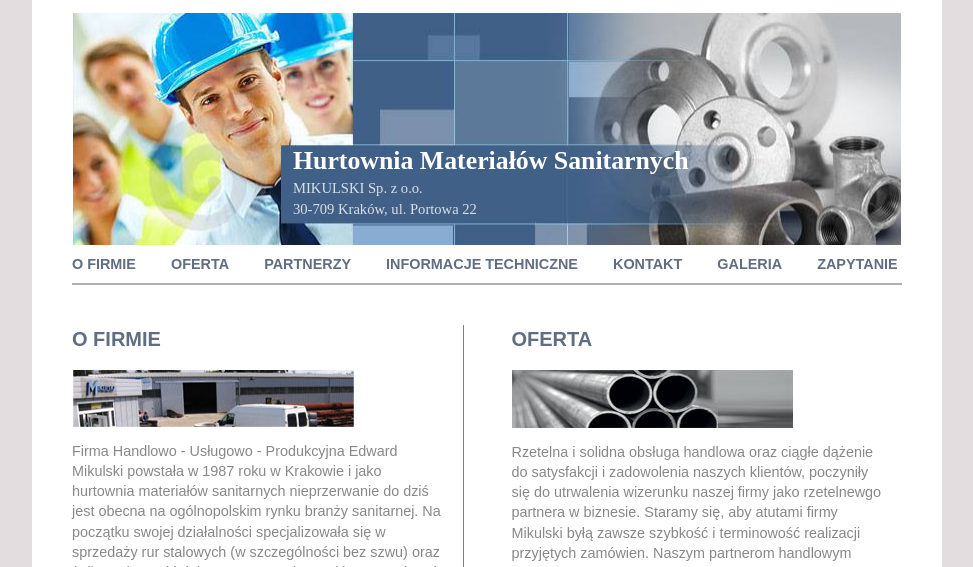
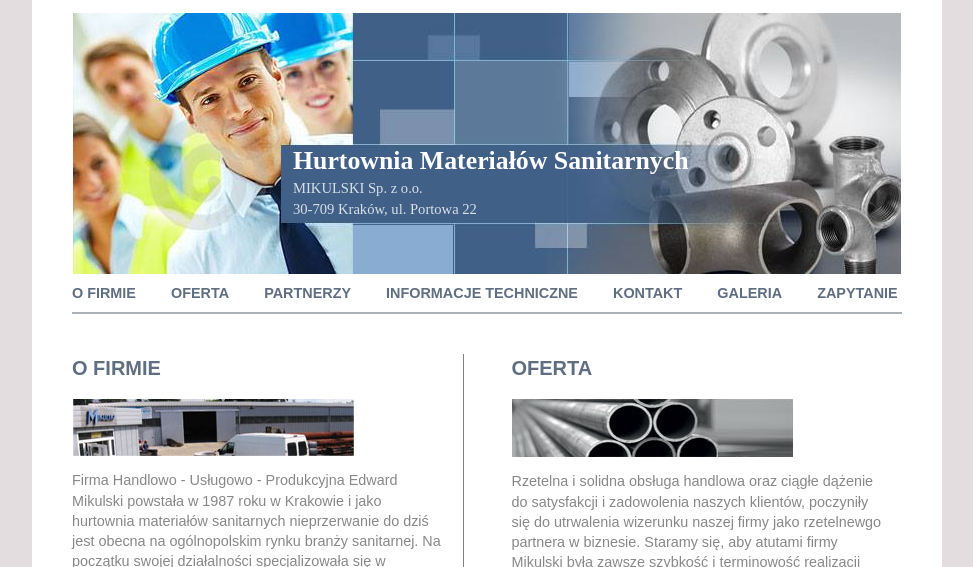
Before and after one commit to adhed/WWSIS-HTML5-Page, a plain HTML site: page index.html in a window 1280 px wide. Shown: the part 233-800 px from the top of the page, without its empty margins (153-1126 px from the left). Drawn offline with Linux system fonts and the light colour scheme.

Commit message:
fix height

```diff
--- a/css/main.css
+++ b/css/main.css
@@ -39,7 +39,7 @@ img {
 
 .container__head {
     background: var(--light-gray);
-    height: 1200px;
+    height: 1296px;
 }
 
 .container__bottom {
```
